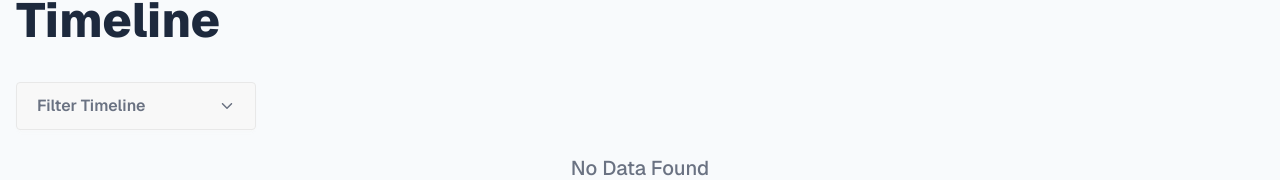
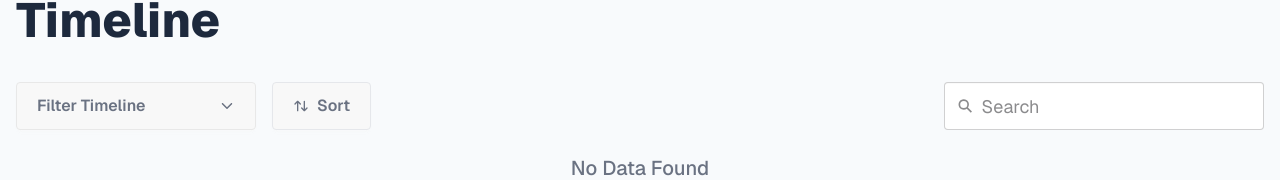
Before and after one commit to shSalman009/PH-Assignment-07, a Next.js app: page /timeline in a window 1280 px wide. Shown: the part 154-334 px from the top of the page. Built offline with nearby package versions, Linux system fonts and the light colour scheme.

Commit message:
feat: implement sort and search function

```diff
--- a/src/app/timeline/page.jsx
+++ b/src/app/timeline/page.jsx
@@ -7,6 +7,8 @@ import textIcon from "@/assets/text.png";
 import videoIcon from "@/assets/video.png";
 import Image from "next/image";
 import { IoIosArrowDown } from "react-icons/io";
+import { IoSearchSharp } from "react-icons/io5";
+import { TbArrowsSort } from "react-icons/tb";
 
 const icons = {
   call: callIcon,
@@ -17,20 +19,50 @@ const icons = {
 const filterOptions = ["all", "call", "text", "video"];
 
 export default function TimelinePage() {
-  const { timelineData, filter, setFilter } = useContext(TimelineContext);
+  const { filteredTimelineData, filter, setFilter } =
+    useContext(TimelineContext);
 
+  // Handle Filter Function
   const handleFilterTimeline = (type) => {
     setFilter(type);
     document.activeElement.blur();
   };
-  console.log(timelineData.length);
+
+  const [searchValue, setSearchValue] = useState("");
+  const [sortType, setSortType] = useState("default");
+
+  let processedData = [...filteredTimelineData];
+
+  // Search
+  if (searchValue) {
+    processedData = processedData.filter(
+      (d) =>
+        d.type.toLowerCase().includes(searchValue.toLowerCase()) ||
+        d.name.toLowerCase().includes(searchValue.toLowerCase()),
+    );
+  }
+
+  // Handle Sort Function
+  const handleSort = () => {
+    if (sortType === "default") {
+      processedData.sort((a, b) => b.date.localeCompare(a.date));
+      setSortType("newest");
+    } else if (sortType === "newest") {
+      processedData.sort((a, b) => a.date.localeCompare(b.date));
+      setSortType("oldest");
+    } else if (sortType === "oldest") {
+      setSortType("default");
+    }
+  };
 
   return (
     <div className="container mx-auto px-4 lg:my-20 my-12">
       <h2 className="md:text-5xl text-4xl font-extrabold leading-tight text-slate-800 mb-8">
         Timeline
       </h2>
-      <div className="dropdown mb-6">
+      <div className="flex justify-start mb-6 gap-4">
+        {/* Dropdown */}
+        <div className="dropdown">
           <div
             tabIndex={0}
             role="button"
@@ -56,14 +88,35 @@ export default function TimelinePage() {
           </ul>
         </div>
 
+        {/* Sort */}
+        <button
+          onClick={handleSort}
+          className="btn btn-lg text-base text-gray-500 gap-2 border-gray-200 capitalize"
+        >
+          <TbArrowsSort />
+          {sortType === "default" ? "Sort" : sortType}
+        </button>
+
+        {/* Searc Bar */}
+        <label className="input input-lg ml-auto">
+          <IoSearchSharp className="h-[1em] opacity-50" />
+          <input
+            type="search"
+            required
+            placeholder="Search"
+            value={searchValue}
+            onChange={(e) => setSearchValue(e.target.value)}
+          />
+        </label>
+      </div>
       <div className="space-y-6">
-        {timelineData.length === 0 && (
+        {processedData.length === 0 && (
           <p className="text-center text-gray-500 text-xl font-medium">
             No Data Found
           </p>
         )}
-        {timelineData.length > 0 &&
-          timelineData.map((timeline, id) => (
+        {processedData.length > 0 &&
+          processedData.map((timeline, id) => (
             <div
               key={id}
               className="bg-base-100 shadow rounded-md p-4 flex justify-start items-center gap-6"
--- a/src/components/friendDetails/FriendDetails.jsx
+++ b/src/components/friendDetails/FriendDetails.jsx
@@ -21,11 +21,7 @@ export default function FriendDetails({ friend }) {
 
   const handleCheckIn = (type) => {
     const timeline = {
-      date: new Date().toLocaleDateString("en-US", {
-        year: "numeric",
-        month: "long",
-        day: "numeric",
-      }),
+      date: new Date().toLocaleDateString("en-CA"),
       name: friend.name,
       type: type,
     };
--- a/src/context/TimelineContext.jsx
+++ b/src/context/TimelineContext.jsx
@@ -8,13 +8,14 @@ export default function TimelineProvider({ children }) {
   const [timelineData, setTimelineData] = useState([]);
   const [filter, setFilter] = useState("all");
 
-  const filteredTimeline =
+  const filteredTimelineData =
     filter === "all"
       ? timelineData
       : timelineData.filter((d) => d.type === filter);
 
   const data = {
-    timelineData: filteredTimeline,
+    timelineData,
+    filteredTimelineData,
     setTimelineData,
     filter,
     setFilter,
```
Lines whose indentation alone changed are shown as unchanged.
